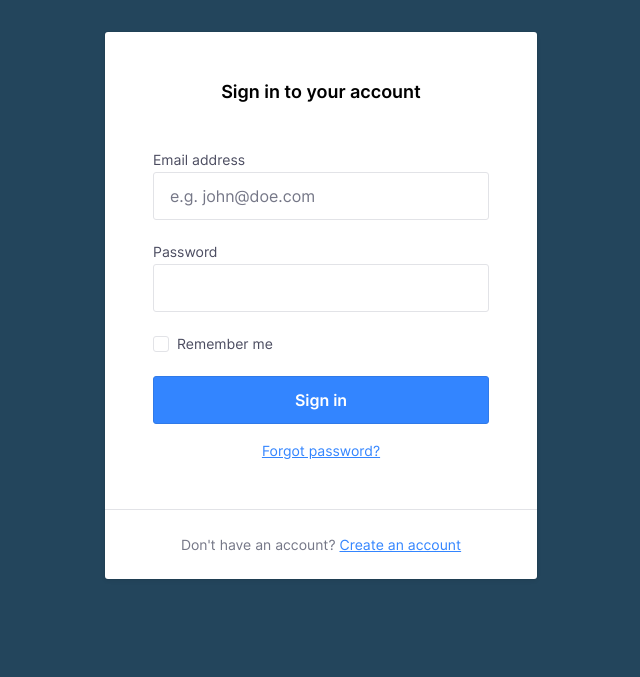
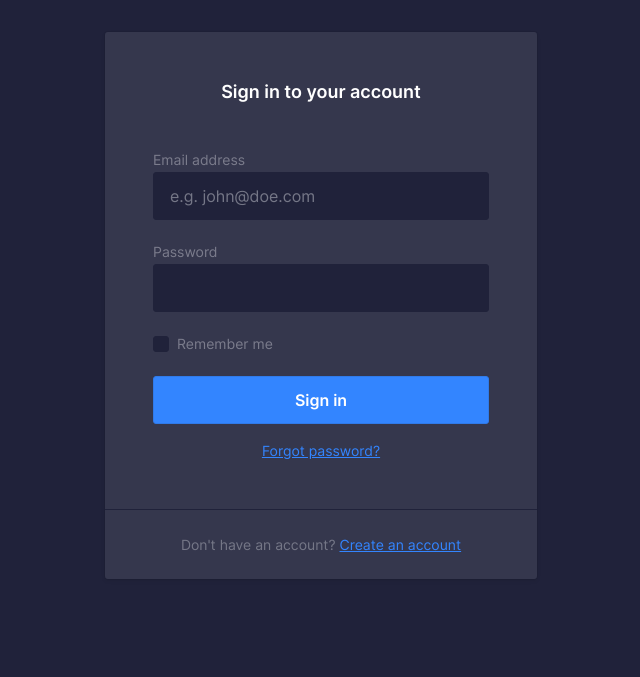
Before and after one commit to nmct-create3/custom-input-design-vinnikalessia, a plain HTML site: page index.html in a window 1280 px wide. Shown: the part 123-800 px from the top of the page, without its empty margins (319-959 px from the left). Drawn offline with Linux system fonts and the dark colour scheme.

Commit message:
darktheme af

```diff
--- a/css/screen.css
+++ b/css/screen.css
@@ -76,12 +76,15 @@
     --global-whitespace-xxl: calc(var(--global-whitespace) * 3);
     /*  = 72px */
 
-    --color-neutral-xxxx-light: white;
-    --color-neutral-xxxx-dark: rgb(35, 69, 92);
+    /*bij normale omstandigheden:*/
+    --color-neutral-xxxx-light: white; /*pagina kleur*//*kaartkleur*/
+    --color-neutral-xxxx-dark: #20223A; /*tekst*/
 
     --global-page-color: var(--color-neutral-xxxx-dark);
     --global-page-backgroundColor: var(--color-neutral-xxxx-light);
+    --global-card-backgroundColor: var(--color-neutral-xxxx-light);
 }
+
 
 /*------------------------------------*\
 #GENERIC
@@ -106,13 +109,10 @@ html {
     background-color: var(--global-page-backgroundColor);
 }
 
+/*niet bij normale omstandigheden*/
 @media (prefers-color-scheme: dark) {
-    /* html {
-        background-color: var(--color-neutral-xxxx-dark);
-    } */
     :root {
-        /* --global-page-color: white; */
-        --global-page-color: black;
+        --global-page-color: #20223A;
         --global-page-backgroundColor: var(--color-neutral-xxxx-dark);
     }
 
@@ -120,6 +120,32 @@ html {
         --logo__path--1--fill: White;
         --logo__path--2--fill: var(--logo__path--1--fill);
         --logo__path--3--fill: var(--logo__path--1--fill);
+    }
+
+    .c-card{
+        --global-card-backgroundColor: #35374D;
+    }
+
+    .c-card__title{
+        color: white;
+    }
+
+    .c-input{
+        --global-input-backgroundColor: #20223A;
+        --global-input-borderColor: #20223A;
+    }
+
+    .c-label{
+        --global-color-neutral-xx-dark: #7B7C8C;
+    }
+
+    .c-custom-option__fake-input{
+        --custom-option-borderColor: #20223A;
+        background-color: #20223A;
+    }
+
+    .c-card__footer{
+        --global-color-neutral-xxx-light: #20223A;
     }
 }
 
@@ -582,7 +608,8 @@ input::placeholder {
 */
 
 .c-card {
-    background-color: White;
+    /* background-color: White; */
+    background-color: var(--global-card-backgroundColor);
     margin-bottom: var(--global-whitespace);
     border-radius: var(--global-borderRadius);
     box-shadow: 0 0 0 var(--global-borderWidth) rgba(0, 0, 0, 0.05), 0 2px 4px rgba(0, 0, 0, .075);
```
